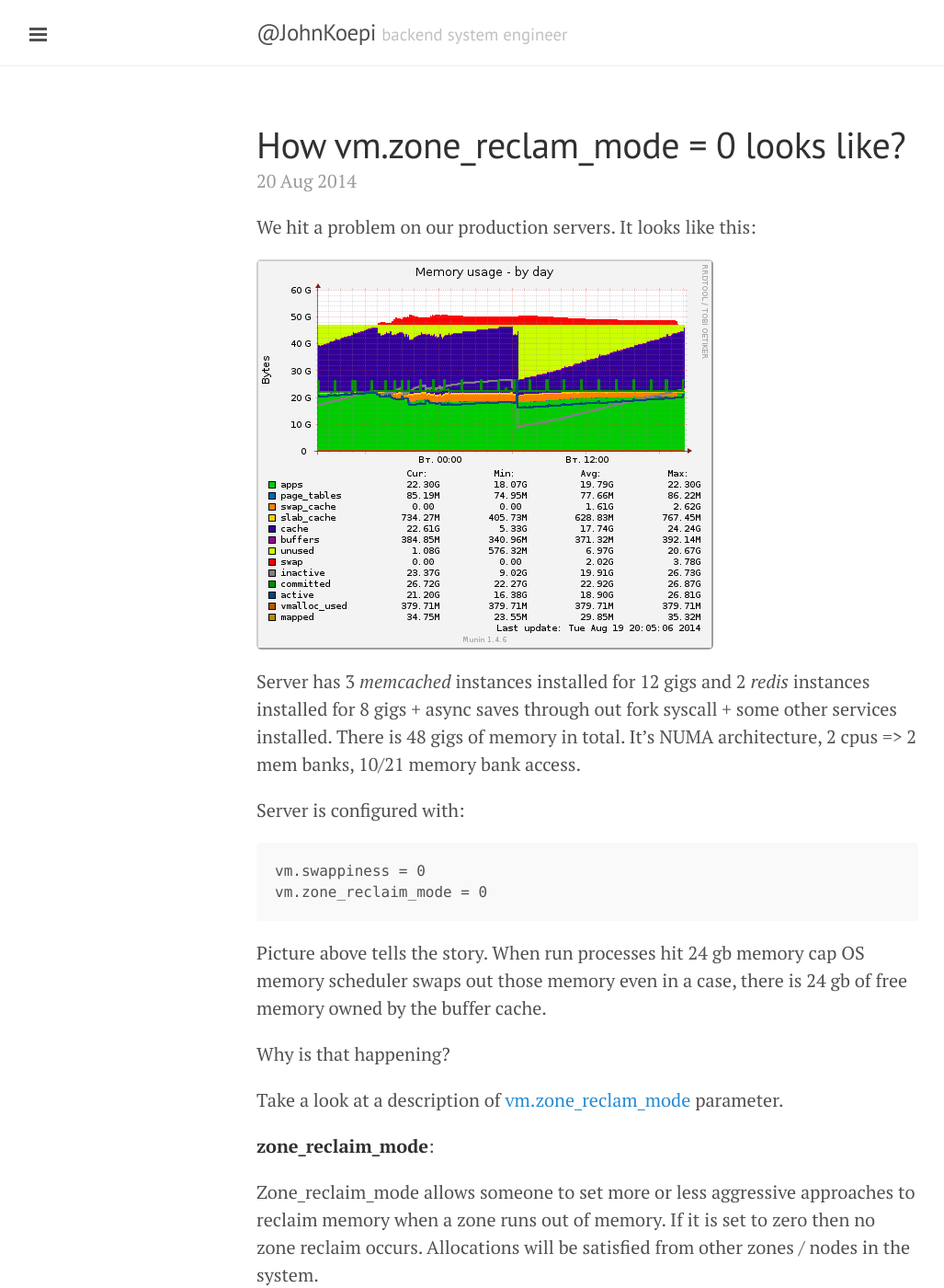
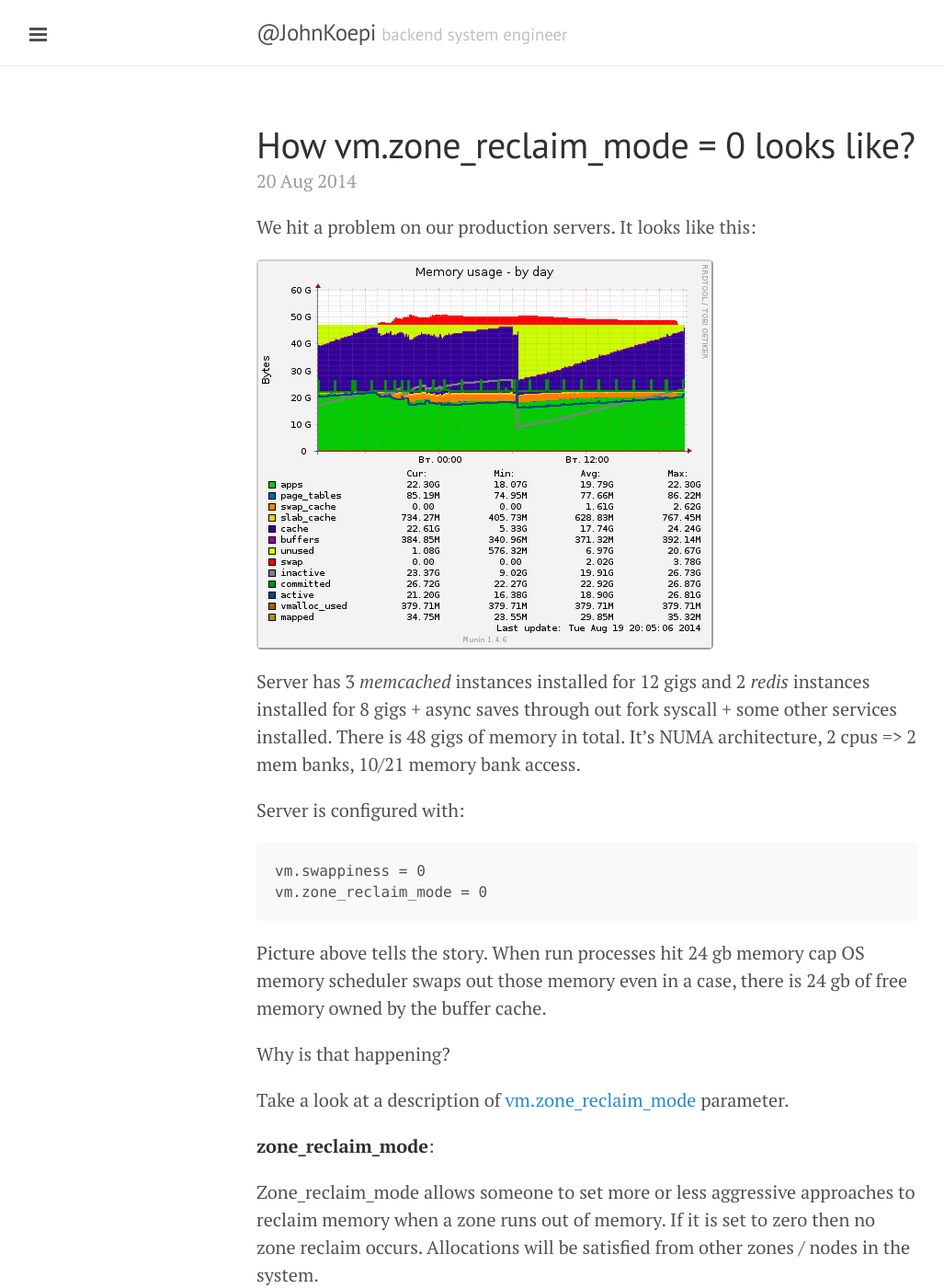
Before and after one commit to sitano/sitano.github.io, a Jekyll site: the page built from _posts/2014-08-20-memory-zonerm0.md, in a window 1280 px wide and 1400 px high. Shown: the whole window at 92% size, without its empty margins (1-1028 px from the left). Built offline with Jekyll 4.4.1, drawn with Linux system fonts in a browser that asks for light colours; Markdown is read by kramdown in place of the engine named in the settings; comment, search, counter and statistics services are not loaded.

Commit message:
fix reclam

```diff
--- a/_posts/2014-08-20-memory-zonerm0.md
+++ b/_posts/2014-08-20-memory-zonerm0.md
@@ -1,6 +1,6 @@
 ---
 layout: post
-title: How vm.zone_reclam_mode = 0 looks like?
+title: How vm.zone_reclaim_mode = 0 looks like?
 ---
 
 We hit a problem on our production servers. It looks like this:
@@ -24,7 +24,7 @@ of free memory owned by the buffer cache.
 Why is that happening?
 
 Take a look at a description of
-[vm.zone\_reclam\_mode](https://www.kernel.org/doc/Documentation/sysctl/vm.txt)
+[vm.zone\_reclaim\_mode](https://www.kernel.org/doc/Documentation/sysctl/vm.txt)
 parameter.
 
 **zone\_reclaim\_mode**:
```
